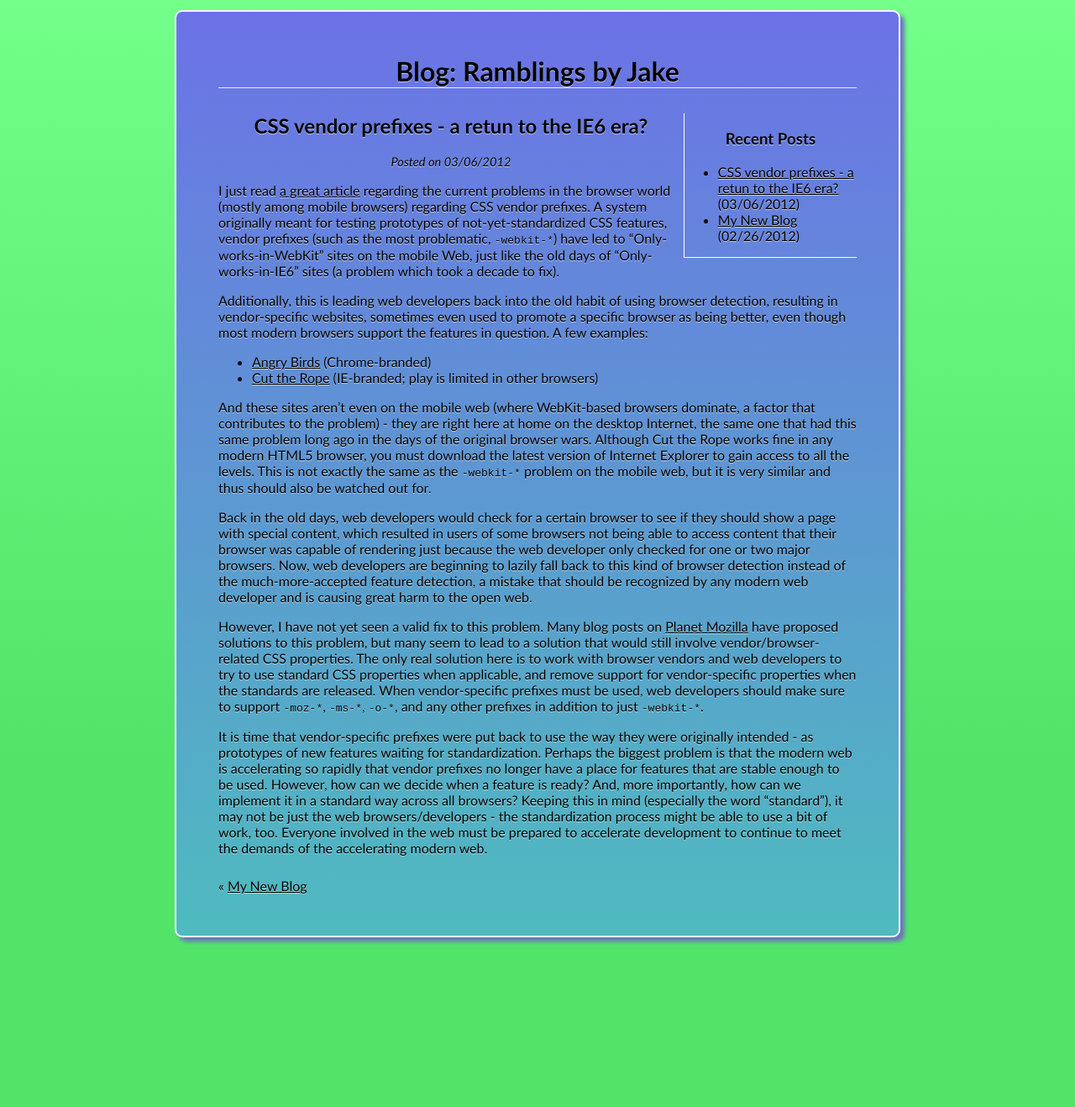
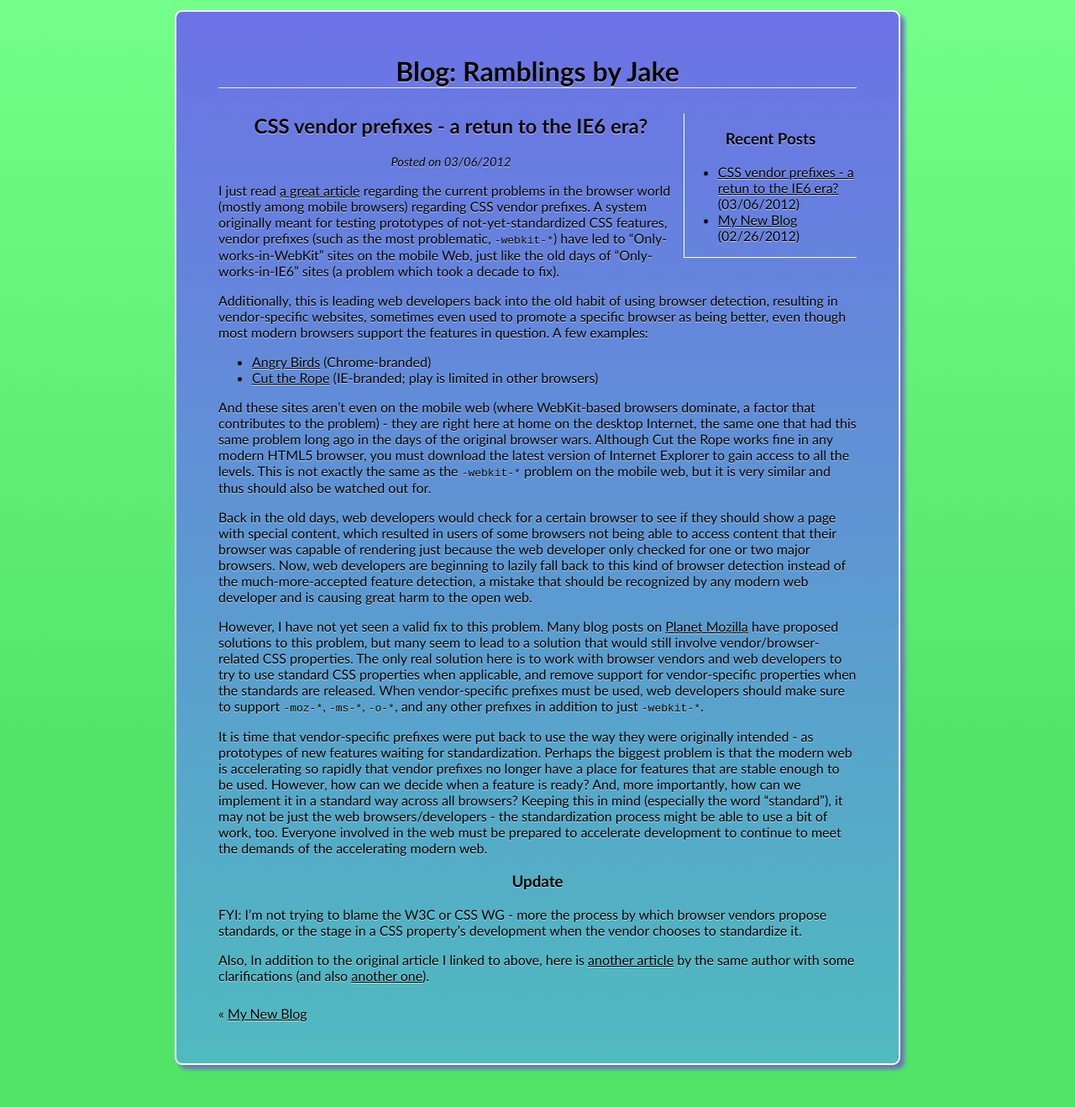
Before and after one commit to jhartz/jhartz.github.com, a Jekyll site: the page built from _posts/2012-03-06-CSS-vendor-prefixes.markdown, in a window 1280 px wide. Shown: the whole page at 84% size. Built offline with Jekyll 4.4.1, drawn with Linux system fonts in a browser that asks for light colours; before the commit the page ends 1166 px from its top, so only the background shows below that.

Commit message:
Update with clarifications

```diff
--- a/_posts/2012-03-06-CSS-vendor-prefixes.markdown
+++ b/_posts/2012-03-06-CSS-vendor-prefixes.markdown
@@ -19,6 +19,13 @@ However, I have not yet seen a valid fix to this problem. Many blog posts on [Pl
 
 It is time that vendor-specific prefixes were put back to use the way they were originally intended - as prototypes of new features waiting for standardization. Perhaps the biggest problem is that the modern web is accelerating so rapidly that vendor prefixes no longer have a place for features that are stable enough to be used. However, how can we decide when a feature is ready? And, more importantly, how can we implement it in a standard way across all browsers? Keeping this in mind (especially the word "standard"), it may not be just the web browsers/developers - the standardization process might be able to use a bit of work, too. Everyone involved in the web must be prepared to accelerate development to continue to meet the demands of the accelerating modern web.
 
+### Update
+FYI: I'm not trying to blame the W3C or CSS WG - more the process by which browser vendors propose standards, or the stage in a CSS property's development when the vendor chooses to standardize it.
+
+Also, In addition to the original article I linked to above, here is [another article][4] by the same author with some clarifications (and also [another one][5]).
+
 [1]: http://www.glazman.org/weblog/dotclear/index.php?post/2012/02/09/CALL-FOR-ACTION%3A-THE-OPEN-WEB-NEEDS-YOU-NOW
 [2]: http://chrome.angrybirds.com/
 [3]: http://www.cuttherope.ie/
+[4]: http://www.glazman.org/weblog/dotclear/index.php?post/2012/02/09/Some-clarifications
+[5]: http://www.glazman.org/weblog/dotclear/index.php?post/2012/02/10/Blaming-CSS-WG-is-too-easy-Brendan
```
